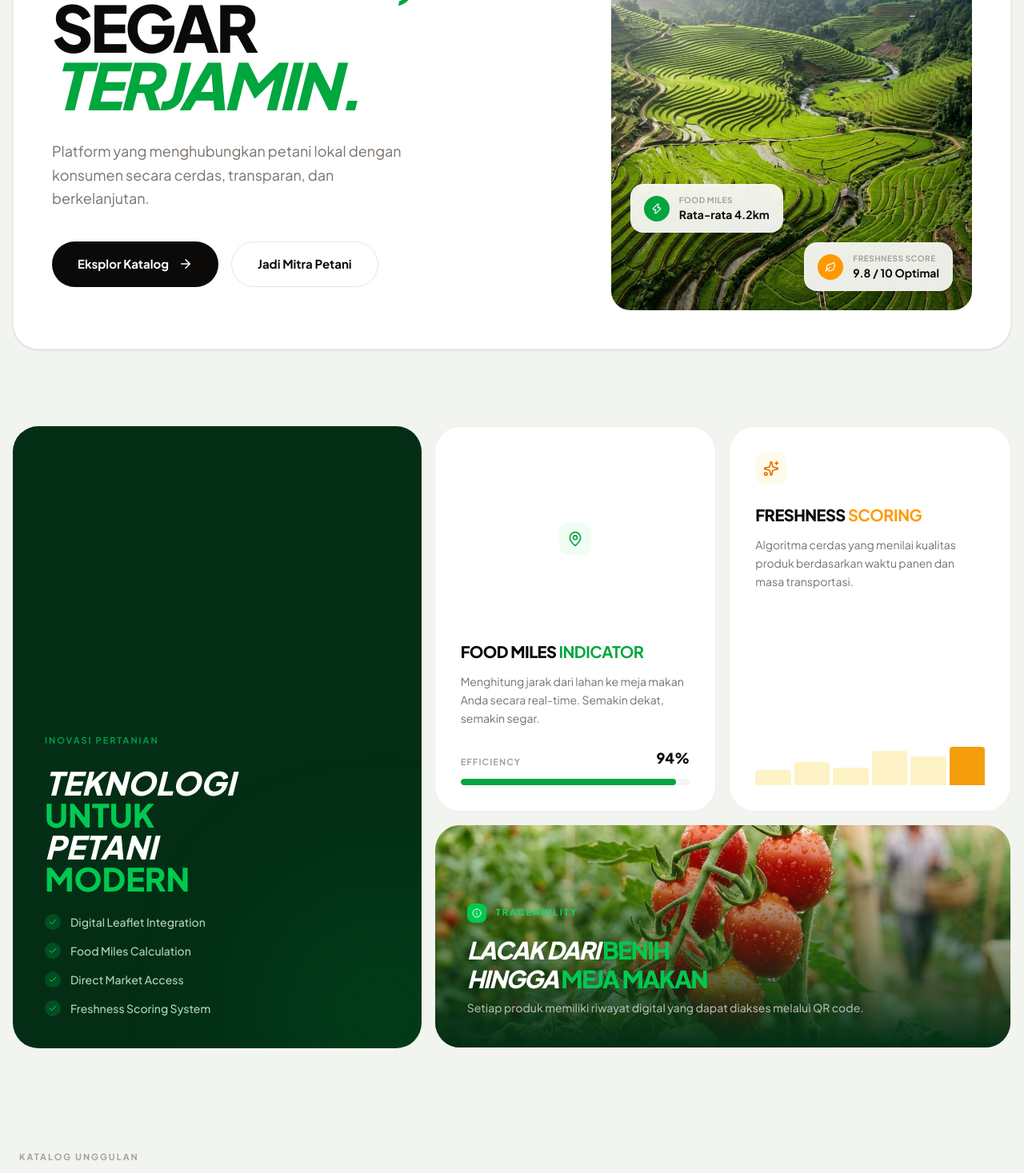
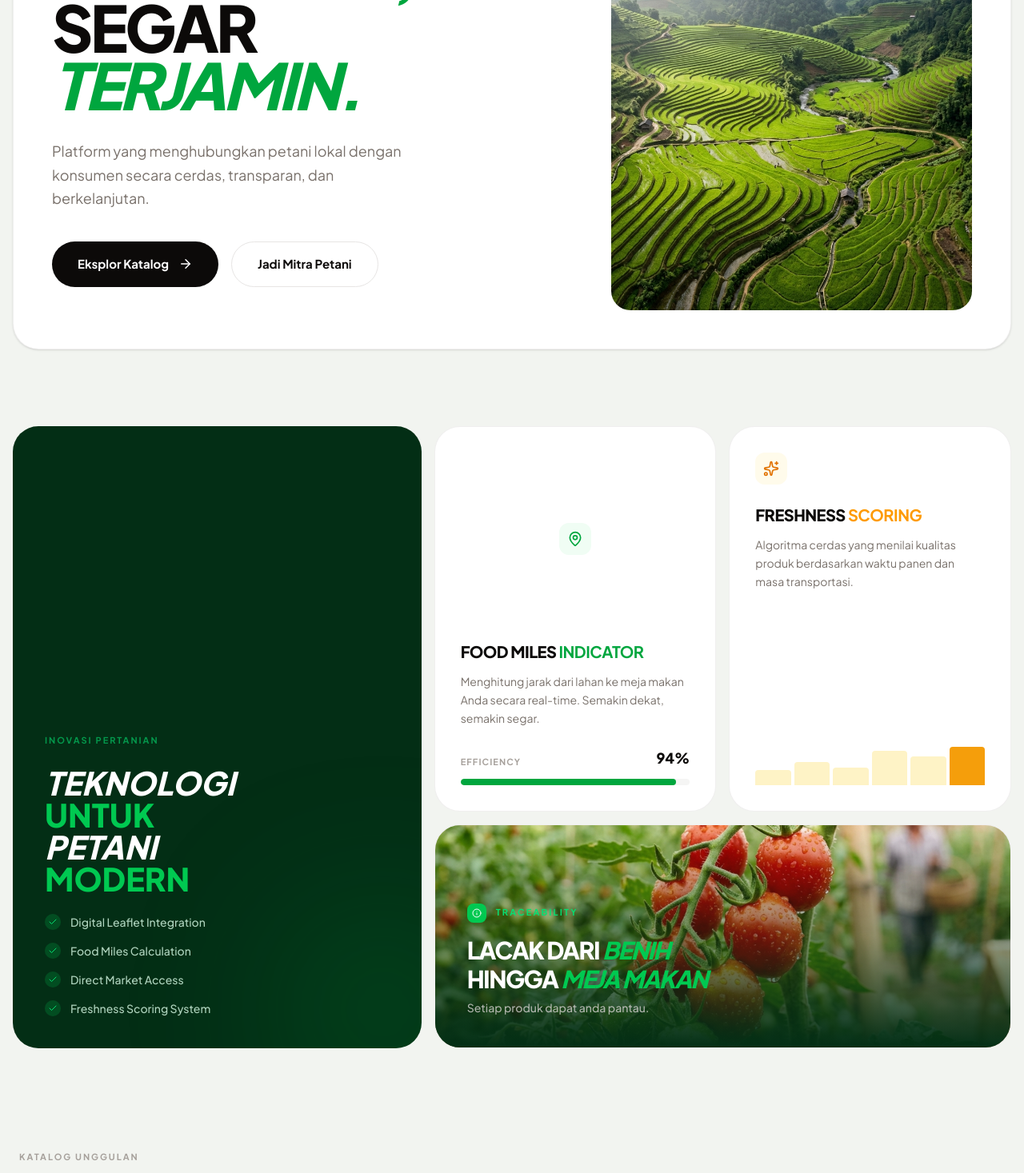
Before and after one commit to M-Aidil-Fitrah/AgriLink, a Next.js app: page / in a window 1280 px wide. Shown: the part 407-1874 px from the top of the page at 80% size. Built offline with nearby package versions, Linux system fonts and the light colour scheme.

Commit message:
fix: update warning css

```diff
--- a/src/app/layout.tsx
+++ b/src/app/layout.tsx
@@ -2,12 +2,16 @@ import type { Metadata } from "next";
 import { Plus_Jakarta_Sans } from "next/font/google";
 import "./globals.css";
 import { CartProvider } from "@/context/CartContext";
-import { CartDrawer } from "@/components/dashboard/buyer/CartDrawer";
+import dynamic from 'next/dynamic';
+
+// Lazy load the CartDrawer as it's not needed for initial page paint
+const CartDrawer = dynamic(() => import("@/components/dashboard/buyer/CartDrawer").then(mod => mod.CartDrawer));
 
 const jakartaSans = Plus_Jakarta_Sans({
   subsets: ["latin"],
   variable: "--font-jakarta",
   weight: ["300", "400", "500", "600", "700", "800"],
+  display: "swap",
 });
 
 export const metadata: Metadata = {
--- a/src/components/auth/LoginForm.tsx
+++ b/src/components/auth/LoginForm.tsx
@@ -17,7 +17,7 @@ export default function LoginForm() {
             transition={{ duration: 0.6, delay: 0.15, ease: [0.25, 1, 0.5, 1] }}
             className="w-full max-w-[440px]"
         >
-            <div className="bg-white rounded-[2rem] p-6 md:p-8 border border-stone-200/60 shadow-sm">
+            <div className="bg-white rounded-4xl p-6 md:p-8 border border-stone-200/60 shadow-sm">
                 {/* Header Card */}
                 <div className="mb-6">
                     <span className="text-[11px] font-bold uppercase tracking-[0.18em] text-green-600 mb-3 block">
--- a/src/components/auth/LoginView.tsx
+++ b/src/components/auth/LoginView.tsx
@@ -57,7 +57,7 @@ export function LoginView() {
                                 className="object-contain"
                             />
                         </div>
-                        <span className="font-bold text-xl tracking-tight text-white uppercase tracking-[0.2em] text-[15px]">
+                        <span className="font-bold uppercase tracking-[0.2em] text-[15px] text-white">
                             AgriLink
                         </span>
                     </motion.div>
@@ -107,7 +107,7 @@ export function LoginView() {
                 {/* Mobile Header */}
                 <div className="lg:hidden absolute top-8 left-1/2 -translate-x-1/2 flex items-center gap-2">
                     <Image src="/logo_agrilink.png" width={24} height={24} alt="Logo" className="object-contain" />
-                    <span className="font-bold text-lg tracking-tight text-stone-900 uppercase tracking-widest text-sm">
+                    <span className="font-bold text-stone-900 uppercase tracking-widest text-sm">
                         AgriLink
                     </span>
                 </div>
--- a/src/components/auth/RegisterForm.tsx
+++ b/src/components/auth/RegisterForm.tsx
@@ -43,7 +43,7 @@ export default function RegisterForm() {
             transition={{ duration: 0.6, delay: 0.15, ease: [0.25, 1, 0.5, 1] }}
             className="w-full max-w-[440px]"
         >
-            <div className="bg-white rounded-[2rem] p-6 md:p-8 border border-stone-200/60 shadow-sm">
+            <div className="bg-white rounded-4xl p-6 md:p-8 border border-stone-200/60 shadow-sm">
                 {/* Header Card */}
                 <div className="mb-6">
                     <span className="text-[11px] font-bold uppercase tracking-[0.18em] text-green-600 mb-3 block">
--- a/src/components/auth/RegisterView.tsx
+++ b/src/components/auth/RegisterView.tsx
@@ -64,7 +64,7 @@ export function RegisterView() {
                                 className="object-contain"
                             />
                         </div>
-                        <span className="font-bold text-xl tracking-tight text-white uppercase tracking-[0.2em] text-[15px]">
+                        <span className="font-bold uppercase tracking-[0.2em] text-[15px] text-white">
                             AgriLink
                         </span>
                     </motion.div>
@@ -129,7 +129,7 @@ export function RegisterView() {
                 {/* Mobile Header */}
                 <div className="lg:hidden absolute top-8 left-1/2 -translate-x-1/2 flex items-center gap-2">
                     <Image src="/logo_agrilink.png" width={24} height={24} alt="Logo" className="object-contain" />
-                    <span className="font-bold text-lg tracking-tight text-stone-900 uppercase tracking-widest text-sm">
+                    <span className="font-bold text-stone-900 uppercase tracking-widest text-sm">
                         AgriLink
                     </span>
                 </div>
--- a/src/components/dashboard/MapWidget.tsx
+++ b/src/components/dashboard/MapWidget.tsx
@@ -492,7 +492,7 @@ export default function MapWidget({
                          </div>
                          <Link
                           href={`/dashboard/toko/${m.userId}`}
-                          className="px-6 py-2.5 bg-emerald-600 !text-white rounded-xl text-[9px] font-black uppercase tracking-tighter hover:bg-emerald-700 transition-all text-center flex items-center justify-center active:scale-95 shadow-md shadow-emerald-200"
+                          className="px-6 py-2.5 bg-emerald-600 text-white! rounded-xl text-[9px] font-black uppercase tracking-tighter hover:bg-emerald-700 transition-all text-center flex items-center justify-center active:scale-95 shadow-md shadow-emerald-200"
                         >
                           LIHAT TOKO
                         </Link>
@@ -517,7 +517,7 @@ export default function MapWidget({
             initial={{ opacity: 0 }}
             animate={{ opacity: 1 }}
             exit={{ opacity: 0 }}
-            className="fixed inset-0 z-[99999] bg-white flex flex-col overflow-hidden"
+            className="fixed inset-0 z-99999 bg-white flex flex-col overflow-hidden"
           >
             <div className="flex-1">{mapContent}</div>
           </motion.div>
--- a/src/components/landing/FeatureBento.tsx
+++ b/src/components/landing/FeatureBento.tsx
@@ -56,7 +56,7 @@ export const FeatureBento = ({ images }: { images: { tomatoes: string } }) => {
                         {/* Food Miles Card */}
                         <motion.div
                             {...fadeUp(0.1)}
-                            className="bg-white rounded-[2rem] p-8 border border-stone-200/60 flex flex-col justify-between"
+                            className="bg-white rounded-4xl p-8 border border-stone-200/60 flex flex-col justify-between"
                         >
                             <div className="aspect-4/3 rounded-2xl mb-5 flex items-center justify-center relative overflow-hidden group-hover:shadow-md transition-shadow">
                                 <div className="w-10 h-10 bg-green-50 rounded-xl flex items-center justify-center text-green-600 font-bold">
@@ -91,7 +91,7 @@ export const FeatureBento = ({ images }: { images: { tomatoes: string } }) => {
                         {/* Freshness Score Card */}
                         <motion.div
                             {...fadeUp(0.2)}
-                            className="bg-white rounded-[2rem] p-8 border border-stone-200/60 flex flex-col justify-between"
+                            className="bg-white rounded-4xl p-8 border border-stone-200/60 flex flex-col justify-between"
                         >
                             <div>
                                 <div className="w-10 h-10 bg-amber-50 rounded-xl flex items-center justify-center text-amber-600 mb-6">
@@ -122,13 +122,14 @@ export const FeatureBento = ({ images }: { images: { tomatoes: string } }) => {
                         {/* Large Image/Traceability Card */}
                         <motion.div
                             {...fadeUp(0.3)}
-                            className="md:col-span-2 bg-white rounded-[2rem] overflow-hidden border border-stone-200/60 relative h-[280px] group"
+                            className="md:col-span-2 bg-white rounded-4xl overflow-hidden border border-stone-200/60 relative h-[280px] group"
                         >
                             <Image
                                 src={images.tomatoes}
                                 alt="Fresh Harvest"
                                 fill
                                 className="object-cover group-hover:scale-105 transition-transform duration-700"
+                                sizes="(max-width: 768px) 100vw, 80vw"
                             />
                             <div className="absolute inset-0 bg-linear-to-t from-green-950 via-green-950/40 to-transparent" />
                             <div className="absolute inset-0 p-10 flex flex-col justify-end">
@@ -138,12 +139,12 @@ export const FeatureBento = ({ images }: { images: { tomatoes: string } }) => {
                                     </div>
                                     <span className="text-[11px] font-bold tracking-[0.2em] text-green-400 uppercase">Traceability</span>
                                 </div>
-                                <h3 className="text-3xl font-extrabold text-white uppercase italic tracking-tighter mb-2">
-                                    Lacak Dari <span className="text-green-500 not-italic">Benih</span> <br />
-                                    Hingga <span className="text-green-500 not-italic">Meja Makan</span>
+                                <h3 className="text-3xl font-extrabold text-white uppercase not-italic tracking-tighter mb-2">
+                                    Lacak Dari <span className="text-green-500 italic">Benih</span> <br />
+                                    Hingga <span className="text-green-500 italic">Meja Makan</span>
                                 </h3>
                                 <p className="text-stone-300 text-sm max-w-lg mb-0 font-medium opacity-80">
-                                    Setiap produk memiliki riwayat digital yang dapat diakses melalui QR code.
+                                    Setiap produk dapat anda pantau.
                                 </p>
                             </div>
                         </motion.div>
--- a/src/components/landing/HeroBento.tsx
+++ b/src/components/landing/HeroBento.tsx
@@ -3,17 +3,16 @@
 import { motion } from 'framer-motion';
 import Image from 'next/image';
 import Link from 'next/link';
-import { ArrowRight, Leaf, Zap } from 'lucide-react';
+import { ArrowRight } from 'lucide-react';
 
 export const HeroBento = ({ images }: { images: { hero: string } }) => {
     const fadeUp = {
-        initial: { opacity: 0, y: 20 },
-        whileInView: {
+        initial: { opacity: 0, y: 15 },
+        animate: {
             opacity: 1,
             y: 0,
-            transition: { duration: 0.6, ease: [0.22, 1, 0.36, 1] as [number, number, number, number] }
-        },
-        viewport: { once: true }
+            transition: { duration: 0.5, ease: [0.22, 1, 0.36, 1] as [number, number, number, number] }
+        }
     };
 
     return (
@@ -56,7 +55,7 @@ export const HeroBento = ({ images }: { images: { hero: string } }) => {
                                     <ArrowRight size={18} className="group-hover:translate-x-1 transition-transform" />
                                 </Link>
                                 <Link
-                                    href="/register?role=farmer"
+                                    href="/register"
                                     className="bg-white border border-stone-200 text-stone-950 px-8 py-4 rounded-full font-bold text-[15px] hover:bg-stone-50 transition-all"
                                 >
                                     Jadi Mitra Petani
@@ -73,40 +72,10 @@ export const HeroBento = ({ images }: { images: { hero: string } }) => {
                                     fill
                                     className="object-cover"
                                     priority
+                                    sizes="(max-width: 768px) 100vw, 50vw"
                                 />
 
-                                {/* Floating Metrics */}
-                                <div className="absolute bottom-6 left-6 right-6 flex flex-col gap-3">
-                                    <motion.div
-                                        initial={{ x: -20, opacity: 0 }}
-                                        whileInView={{ x: 0, opacity: 1 }}
-                                        transition={{ delay: 0.4 }}
-                                        className="bg-white/90 backdrop-blur-md px-4 py-3 rounded-2xl border border-white/20 flex items-center gap-3 shadow-lg self-start"
-                                    >
-                                        <div className="w-8 h-8 bg-green-600 rounded-full flex items-center justify-center text-white">
-                                            <Zap size={14} />
-                                        </div>
-                                        <div>
-                                            <p className="text-[10px] uppercase font-bold tracking-wider text-stone-400">Food Miles</p>
-                                            <p className="text-sm font-bold text-stone-950">Rata-rata 4.2km</p>
-                                        </div>
-                                    </motion.div>
 
-                                    <motion.div
-                                        initial={{ x: 20, opacity: 0 }}
-                                        whileInView={{ x: 0, opacity: 1 }}
-                                        transition={{ delay: 0.5 }}
-                                        className="bg-white/90 backdrop-blur-md px-4 py-3 rounded-2xl border border-white/20 flex items-center gap-3 shadow-lg self-end"
-                                    >
-                                        <div className="w-8 h-8 bg-amber-500 rounded-full flex items-center justify-center text-white">
-                                            <Leaf size={14} />
-                                        </div>
-                                        <div>
-                                            <p className="text-[10px] uppercase font-bold tracking-wider text-stone-400">Freshness Score</p>
-                                            <p className="text-sm font-bold text-stone-950">9.8 / 10 Optimal</p>
-                                        </div>
-                                    </motion.div>
-                                </div>
                             </div>
                         </div>
                     </div>
--- a/src/components/landing/Navbar.tsx
+++ b/src/components/landing/Navbar.tsx
@@ -42,6 +42,7 @@ export const Navbar = () => {
                                 alt="Logo Agrilink"
                                 fill
                                 className="object-contain"
+                                priority
                             />
                         </div>
                         <span className="font-bold text-xl tracking-tight text-stone-950">
--- a/src/components/landing/RoleBento.tsx
+++ b/src/components/landing/RoleBento.tsx
@@ -54,7 +54,7 @@ export const RoleBento = ({ images }: { images: { farmer: string, buyer: string
                         </ul>
 
                         <Link
-                            href="/register?role=farmer"
+                            href="/register"
                             className="inline-flex bg-green-500 text-green-950 px-8 py-4 rounded-full font-bold text-[14px] items-center gap-3 hover:bg-green-400 transition-all uppercase tracking-wide"
                         >
                             Daftar Jadi Petani
```
Also changed, not shown: src/app/page.tsx (+13 -7 lines), src/components/dashboard/buyer/TokoDetailView.tsx (+9 -7 lines).
